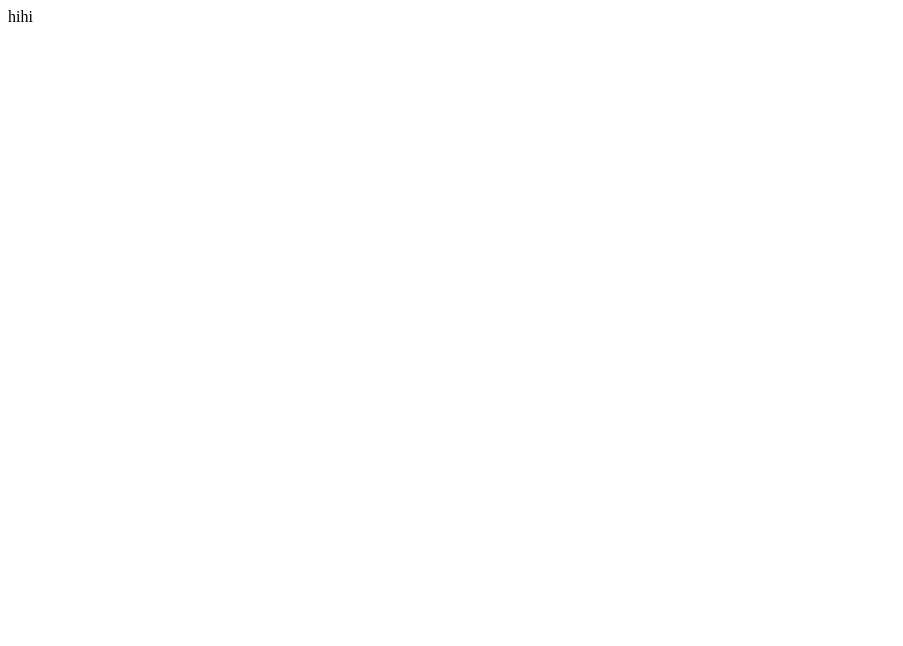
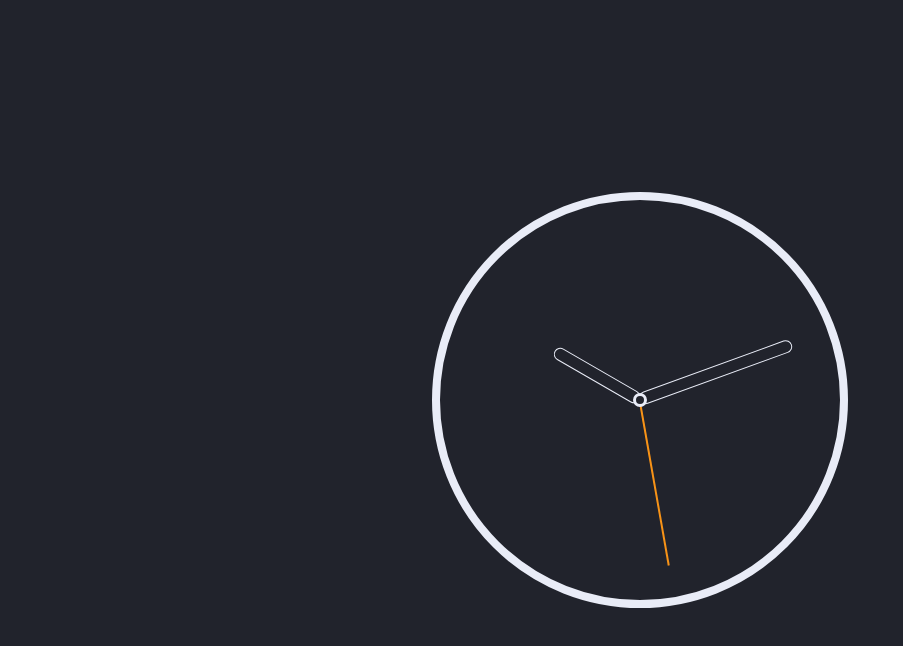
Before and after one commit to Sara-Jo/Analog_clock, a React (Create React App) app: page / in a window 1280 px wide. Shown: the top 646 px of the page, without its empty margins (0-903 px from the left). Built offline with nearby package versions, Linux system fonts and the light colour scheme.

Commit message:
[features] created components for clock

```diff
--- a/public/index.html
+++ b/public/index.html
@@ -1,14 +1,12 @@
 <!DOCTYPE html>
 <html lang="en">
+
 <head>
   <meta charset="utf-8" />
   <link rel="icon" href="%PUBLIC_URL%/favicon.ico" />
   <meta name="viewport" content="width=device-width, initial-scale=1" />
   <meta name="theme-color" content="#000000" />
-    <meta
-      name="description"
-      content="Web site created using create-react-app"
-    />
+  <meta name="description" content="Web site created using create-react-app" />
   <link rel="apple-touch-icon" href="%PUBLIC_URL%/logo192.png" />
   <!--
       manifest.json provides metadata used when your web app is installed on a
@@ -26,7 +24,8 @@
     -->
   <title>React App</title>
 </head>
-  <body>
+
+<body style="margin: 0; padding: 0;">
   <noscript>You need to enable JavaScript to run this app.</noscript>
   <div id="root"></div>
   <!--
@@ -40,4 +39,5 @@
       To create a production bundle, use `npm run build` or `yarn build`.
     -->
 </body>
+
 </html>
--- a/src/App.tsx
+++ b/src/App.tsx
@@ -1,13 +1,25 @@
 import React from "react";
-import { ThemeProvider } from "styled-components";
+import styled, { ThemeProvider } from "styled-components";
+import { Clock } from "./components/Clock";
 import { theme } from "./styles/theme";
 
 function App() {
   return (
     <ThemeProvider theme={theme}>
-      <div className="App">hihi</div>
+      <Container>
+        <Clock />
+      </Container>
     </ThemeProvider>
   );
 }
 
+const Container = styled.div`
+  height: 100vh;
+  width: 100vw;
+  display: flex;
+  align-items: center;
+  justify-content: center;
+  background-color: ${(props) => props.theme.background};
+`;
+
 export default App;
--- /dev/null
+++ b/src/components/Clock.tsx
@@ -0,0 +1,36 @@
+import styled from "styled-components";
+import { HourHand } from "./HourHand";
+import { MinuteHand } from "./MinuteHand";
+import { SecondHand } from "./SecondHand";
+
+export function Clock() {
+  return (
+    <Container>
+      <CenterPoint />
+      <HourHand />
+      <MinuteHand />
+      <SecondHand />
+    </Container>
+  );
+}
+
+const Container = styled.div`
+  width: 25rem;
+  height: 25rem;
+  border: 0.5rem solid ${(props) => props.theme.white};
+  border-radius: 100%;
+  display: flex;
+  align-items: center;
+  justify-content: center;
+  /* position: relative; */
+  /* transform: translateY(0px); */
+`;
+
+const CenterPoint = styled.div`
+  width: 0.5rem;
+  height: 0.5rem;
+  border: 0.2rem solid ${(props) => props.theme.white};
+  border-radius: 100%;
+  background-color: ${(props) => props.theme.background};
+  z-index: 1;
+`;
--- /dev/null
+++ b/src/components/HourHand.tsx
@@ -0,0 +1,21 @@
+import styled from "styled-components";
+
+export function HourHand() {
+  return (
+    <>
+      {/* <HandLine /> */}
+      <Container />
+    </>
+  );
+}
+
+const Container = styled.div`
+  width: 0.7rem;
+  height: 6rem;
+  border: 0.1rem solid ${(props) => props.theme.white};
+  border-radius: 10rem;
+  position: absolute;
+  bottom: 50%;
+  transform-origin: bottom;
+  transform: rotate(300deg);
+`;
--- /dev/null
+++ b/src/components/MinuteHand.tsx
@@ -0,0 +1,16 @@
+import styled from "styled-components";
+
+export function MinuteHand() {
+  return <Container />;
+}
+
+const Container = styled.div`
+  width: 0.7rem;
+  height: 10rem;
+  border: 0.1rem solid ${(props) => props.theme.white};
+  border-radius: 10rem;
+  position: absolute;
+  bottom: 50%;
+  transform-origin: bottom;
+  transform: rotate(70deg);
+`;
--- /dev/null
+++ b/src/components/SecondHand.tsx
@@ -0,0 +1,15 @@
+import styled from "styled-components";
+
+export function SecondHand() {
+  return <Container></Container>;
+}
+
+const Container = styled.div`
+  width: 0.1rem;
+  height: 10.5rem;
+  background-color: ${(props) => props.theme.point};
+  position: absolute;
+  bottom: 50%;
+  transform-origin: bottom;
+  transform: rotate(170deg);
+`;
```
Also changed, not shown: src/components/HandLine.tsx (added, +15 -0 lines). Lines whose indentation alone changed are shown as unchanged.
